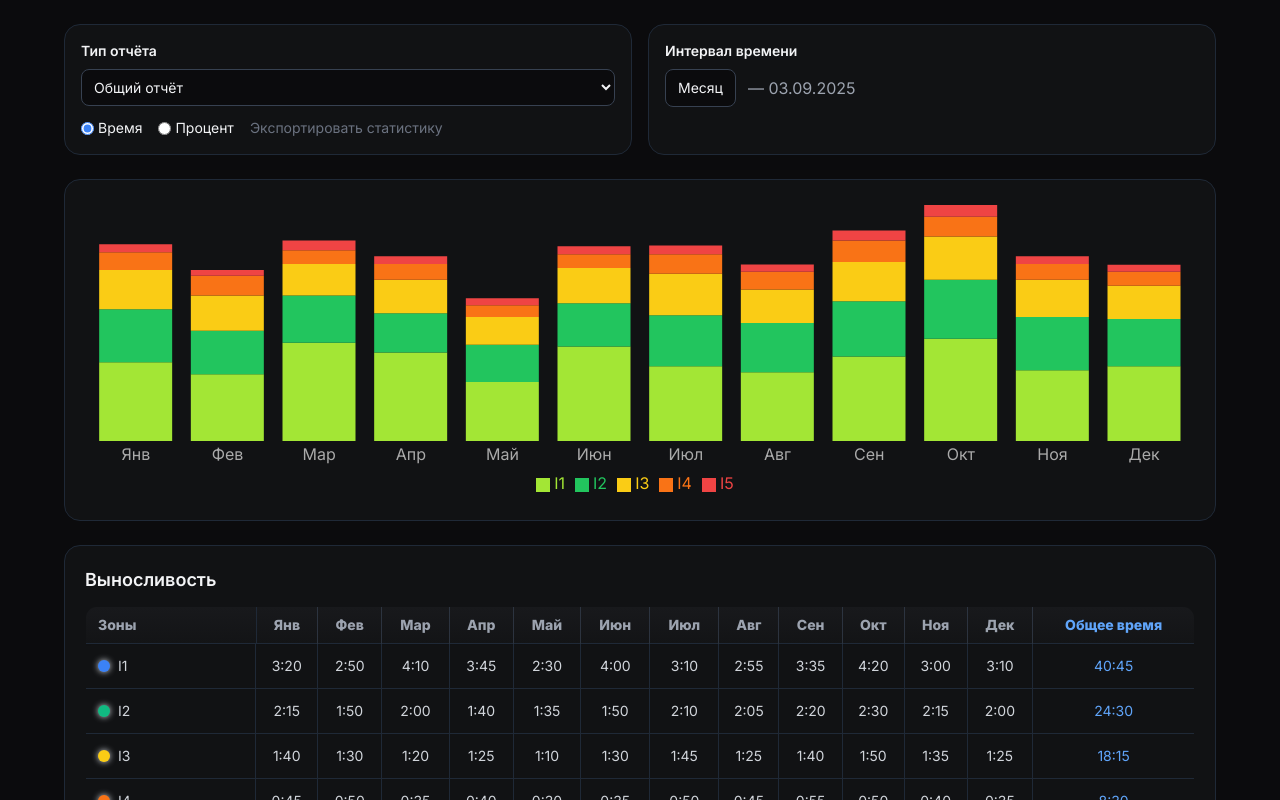
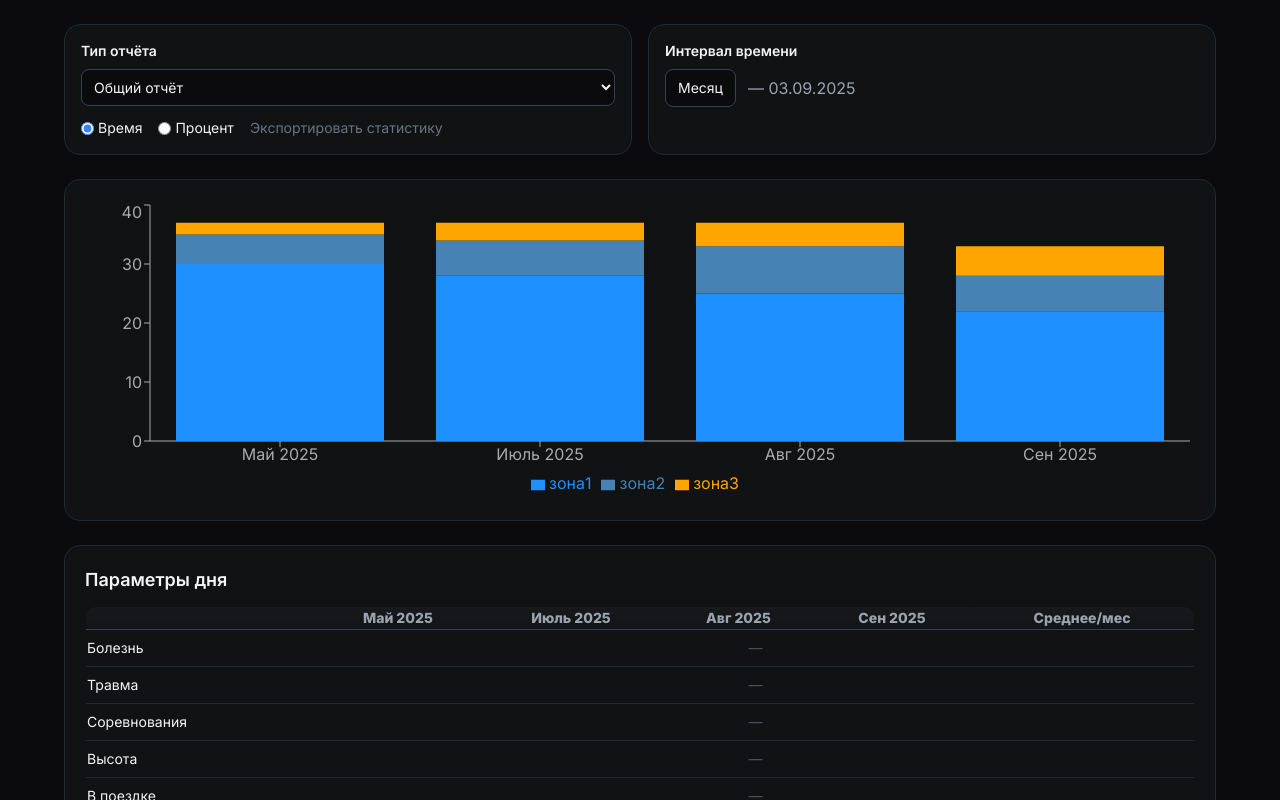
Before and after one commit to mbaliabin/dagbook-test, a React (Vite) app in the folder fasx-frontend/: page /statistics in a window 1280 px wide. Shown: the top 800 px of the page. Built offline with nearby package versions, Linux system fonts and the light colour scheme.

Commit message:
Доработка StatisticsPage.tsx 20

```diff
--- a/fasx-frontend/src/pages/StatisticsPage.tsx
+++ b/fasx-frontend/src/pages/StatisticsPage.tsx
@@ -8,6 +8,19 @@ import {
   Legend,
   ResponsiveContainer,
 } from "recharts";
+
+const mockData = [
+  { month: "Май 2025", зона1: 30, зона2: 5, зона3: 2 },
+  { month: "Июль 2025", зона1: 28, зона2: 6, зона3: 3 },
+  { month: "Авг 2025", зона1: 25, зона2: 8, зона3: 4 },
+  { month: "Сен 2025", зона1: 22, зона2: 6, зона3: 5 },
+];
+
+export default function StatisticsPage() {
+  const [reportType, setReportType] = useState("Общий отчёт");
+  const [interval, setInterval] = useState("Месяц");
+  const [mode, setMode] = useState("Время");
+  const [selectedRow, setSelectedRow] = useState<string | null>(null);
 
   const months = [
     "Янв","Фев","Мар","Апр","Май","Июн","Июл","Авг","Сен","Окт","Ноя","Дек",
@@ -32,12 +45,6 @@ const trainingTypes = [
     "Другое",
   ];
 
-export default function StatisticsPage() {
-  const [reportType, setReportType] = useState("Общий отчёт");
-  const [interval, setInterval] = useState("Месяц");
-  const [mode, setMode] = useState("Время");
-  const [selectedRow, setSelectedRow] = useState<string | null>(null);
-
   const trainingTypeData = trainingTypes.map((type) => ({
     type,
     data: Array.from({ length: 12 }, () =>
@@ -54,15 +61,6 @@ export default function StatisticsPage() {
     const m = minutes % 60;
     return `${h}:${m.toString().padStart(2,"0")}`;
   };
-
-  const chartData = months.map((month, i) => ({
-    month,
-    зона1: toMinutes(enduranceData[0].data[i]),
-    зона2: toMinutes(enduranceData[1].data[i]),
-    зона3: toMinutes(enduranceData[2].data[i]),
-    зона4: toMinutes(enduranceData[3].data[i]),
-    зона5: toMinutes(enduranceData[4].data[i]),
-  }));
 
   const totalByMonth = months.map((_, monthIndex) =>
     toTimeString(enduranceData.reduce((sum, zone) => sum + toMinutes(zone.data[monthIndex]), 0))
@@ -120,41 +118,46 @@ export default function StatisticsPage() {
         {/* Диаграмма */}
         <div className="bg-[#111214] p-5 rounded-2xl border border-gray-800 animate-fadeIn">
           <ResponsiveContainer width="100%" height={300}>
-            <BarChart data={chartData}>
-              <XAxis dataKey="month" stroke="#aaa" tickLine={false} axisLine={false} />
-              <YAxis hide />
-              <Tooltip
-                formatter={(value:number) => {
-                  const h = Math.floor(value / 60);
-                  const m = value % 60;
-                  return `${h}:${m.toString().padStart(2,"0")}`;
-                }}
-                contentStyle={{ backgroundColor:"#1a1a1d", border:"1px solid #333" }}
-              />
-              <Legend
-                payload={[
-                  { value: "I1", type: "square", color: "#a3e635" },
-                  { value: "I2", type: "square", color: "#22c55e" },
-                  { value: "I3", type: "square", color: "#facc15" },
-                  { value: "I4", type: "square", color: "#f97316" },
-                  { value: "I5", type: "square", color: "#ef4444" },
-                ]}
-                verticalAlign="bottom"
-                align="center"
-                iconType="square"
-                wrapperStyle={{ marginTop: 10 }}
-              />
-              <Bar dataKey="зона1" stackId="a" fill="#a3e635" />
-              <Bar dataKey="зона2" stackId="a" fill="#22c55e" />
-              <Bar dataKey="зона3" stackId="a" fill="#facc15" />
-              <Bar dataKey="зона4" stackId="a" fill="#f97316" />
-              <Bar dataKey="зона5" stackId="a" fill="#ef4444" />
+            <BarChart data={mockData}>
+              <XAxis dataKey="month" stroke="#aaa" />
+              <YAxis stroke="#aaa" />
+              <Tooltip contentStyle={{ backgroundColor:"#1a1a1d", border:"1px solid #333" }}/>
+              <Legend />
+              <Bar dataKey="зона1" stackId="a" fill="#1E90FF"/>
+              <Bar dataKey="зона2" stackId="a" fill="#4682B4"/>
+              <Bar dataKey="зона3" stackId="a" fill="#FFA500"/>
             </BarChart>
           </ResponsiveContainer>
         </div>
 
+        {/* Параметры дня */}
+        <div className="bg-[#111214] p-5 rounded-2xl border border-gray-800 animate-fadeIn">
+          <h2 className="text-lg font-semibold mb-3">Параметры дня</h2>
+          <div className="overflow-x-auto">
+            <table className="w-full text-sm border-collapse border border-gray-800 rounded-xl overflow-hidden">
+              <thead className="text-gray-400 border-b border-gray-700 bg-gradient-to-b from-[#18191c] to-[#131416]">
+                <tr>
+                  <th className="text-left py-2"></th>
+                  <th>Май 2025</th>
+                  <th>Июль 2025</th>
+                  <th>Авг 2025</th>
+                  <th>Сен 2025</th>
+                  <th>Среднее/мес</th>
+                </tr>
+              </thead>
+              <tbody>
+                {["Болезнь","Травма","Соревнования","Высота","В поездке","Выходной"].map((row)=>(
+                  <tr key={row} className="border-b border-gray-800 hover:bg-[#1d1e22]/80 transition-colors duration-150 cursor-pointer">
+                    <td className="py-2">{row}</td>
+                    <td colSpan={5} className="text-center text-gray-600">—</td>
+                  </tr>
+                ))}
+              </tbody>
+            </table>
+          </div>
+        </div>
 
-        {/* Таблицы Выносливость */}
+        {/* Выносливость */}
         <div className="bg-[#111214] p-5 rounded-2xl border border-gray-800 animate-fadeIn">
           <h2 className="text-lg font-semibold mb-3">Выносливость</h2>
           <div className="overflow-x-auto">
@@ -163,7 +166,7 @@ export default function StatisticsPage() {
                 <tr>
                   <th className="text-left py-2 px-3 border-r border-gray-800">Зоны</th>
                   {months.map((m,i)=>(
-                    <th key={m} className="py-2 px-2 text-center border-r border-gray-700/70">{m}</th>
+                    <th key={m} className={`py-2 px-2 text-center border-r border-gray-700/70 ${[2,5,8,11].includes(i)?"border-r-2 border-blue-500/30":""}`}>{m}</th>
                   ))}
                   <th className="py-2 px-2 text-center text-blue-400 border-l border-gray-800">Общее время</th>
                 </tr>
@@ -176,7 +179,7 @@ export default function StatisticsPage() {
                     onClick={()=>setSelectedRow(zone)}
                   >
                     <td className="py-3 px-3 flex items-center gap-2 border-r border-gray-800">
-                      <span className="inline-block w-3 h-3 rounded-full shadow-[0_0_6px]" style={{backgroundColor:color}}></span>
+                      <span className="inline-block w-3 h-3 rounded-full shadow-[0_0_6px] " style={{backgroundColor:color}}></span>
                       {zone}
                     </td>
                     {data.map((t,i)=>(
@@ -197,7 +200,7 @@ export default function StatisticsPage() {
           </div>
         </div>
 
-        {/* Таблицы Тип тренировки */}
+        {/* Тип тренировки */}
         <div className="bg-[#111214] p-5 rounded-2xl border border-gray-800 animate-fadeIn">
           <h2 className="text-lg font-semibold mb-3">Тип тренировки</h2>
           <div className="overflow-x-auto">
@@ -206,7 +209,7 @@ export default function StatisticsPage() {
                 <tr>
                   <th className="text-left py-2 px-3 border-r border-gray-800">Тип тренировки</th>
                   {months.map((m,i)=>(
-                    <th key={m} className="py-2 px-2 text-center border-r border-gray-700/70">{m}</th>
+                    <th key={m} className={`py-2 px-2 text-center border-r border-gray-700/70 ${[2,5,8,11].includes(i)?"border-r-2 border-blue-500/30":""}`}>{m}</th>
                   ))}
                   <th className="py-2 px-2 text-center text-blue-400 border-l border-gray-800">Общее время</th>
                 </tr>
@@ -214,9 +217,9 @@ export default function StatisticsPage() {
               <tbody>
                 {trainingTypeData.map((row,idx)=>(
                   <tr key={row.type} className={`border-t border-gray-800 cursor-pointer transition-colors duration-200 ${selectedRow===row.type?"bg-[#1a1b1e]/90":"hover:bg-[#1d1e22]/80"}`} onClick={()=>setSelectedRow(row.type)}>
-                    <td className="py-3 px-3 border-r border-gray-800">{row.type}</td>
-                    {row.data.map((t,i)=>(
-                      <td key={i} className="py-3 text-center border-r border-gray-800">{t}</td>
+                    <td className="py-3 px-3 text-left border-r border-gray-800 font-medium">{row.type}</td>
+                    {row.data.map((time,i)=>(
+                      <td key={i} className="py-3 text-center border-r border-gray-800">{time}</td>
                     ))}
                     <td className="py-3 text-center text-blue-400 border-l border-gray-800">{totalTrainingByType[idx]}</td>
                   </tr>
```
Lines whose indentation alone changed are shown as unchanged.
